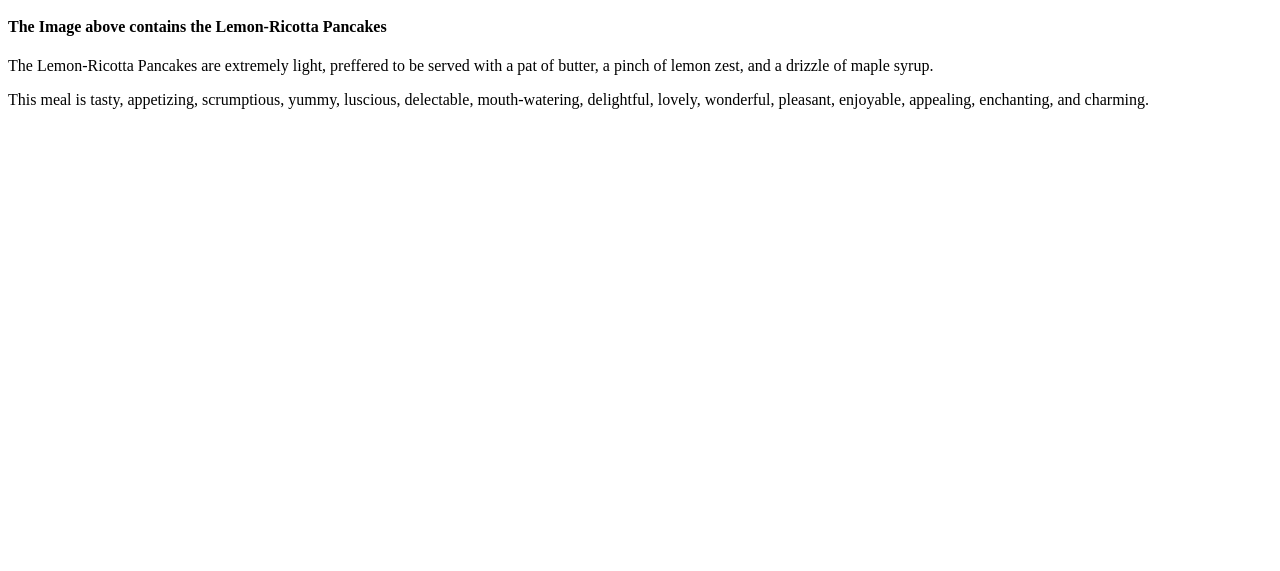
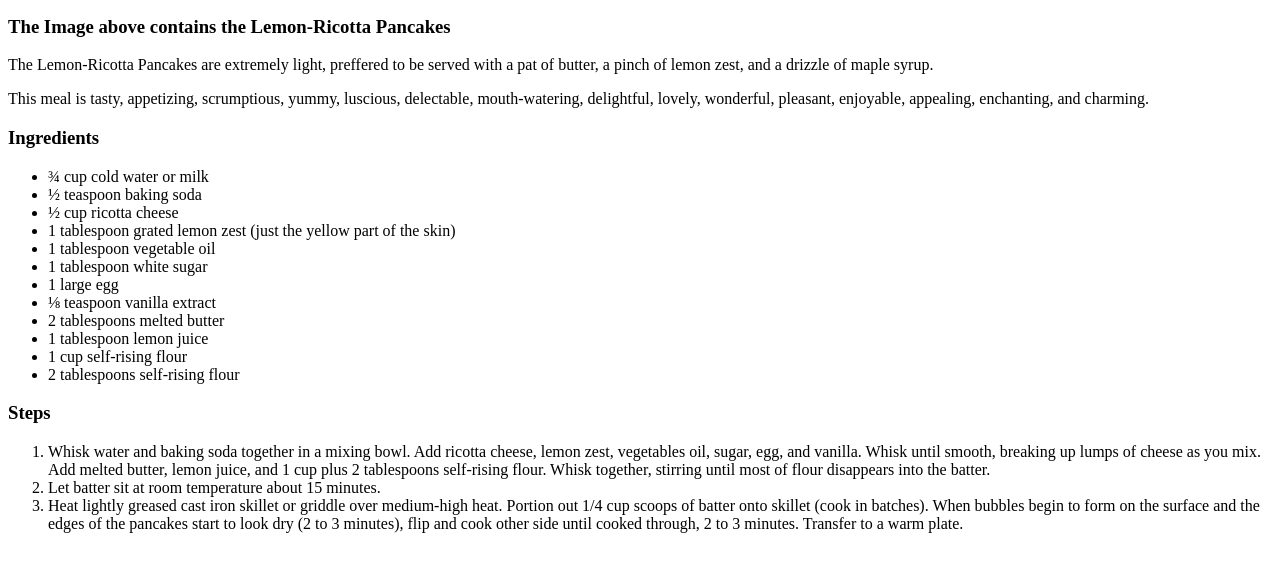
Before and after one commit to jaym9000/odin-recipes, a plain HTML site: page recipes/pancakes.html in a window 1280 px wide. Shown: the part 101-672 px from the top of the page. Drawn offline with Linux system fonts and the light colour scheme.

Commit message:
Pancake recipe finished

```diff
--- a/recipes/pancakes.html
+++ b/recipes/pancakes.html
@@ -14,7 +14,7 @@
       width="500"
       height="500"
     />
-    <h4>The Image above contains the Lemon-Ricotta Pancakes</h4>
+    <h3>The Image above contains the Lemon-Ricotta Pancakes</h3>
     <p>
       The Lemon-Ricotta Pancakes are extremely light, preffered to be served
       with a pat of butter, a pinch of lemon zest, and a drizzle of maple syrup.
@@ -24,5 +24,40 @@
       mouth-watering, delightful, lovely, wonderful, pleasant, enjoyable,
       appealing, enchanting, and charming.
     </p>
+
+    <h3>Ingredients</h3>
+    <ul>
+      <li>¾ cup cold water or milk</li>
+      <li>½ teaspoon baking soda</li>
+      <li>½ cup ricotta cheese</li>
+      <li>1 tablespoon grated lemon zest (just the yellow part of the skin)</li>
+      <li>1 tablespoon vegetable oil</li>
+      <li>1 tablespoon white sugar</li>
+      <li>1 large egg</li>
+      <li>⅛ teaspoon vanilla extract</li>
+      <li>2 tablespoons melted butter</li>
+      <li>1 tablespoon lemon juice</li>
+      <li>1 cup self-rising flour</li>
+      <li>2 tablespoons self-rising flour</li>
+    </ul>
+
+    <h3>Steps</h3>
+    <ol>
+      <li>
+        Whisk water and baking soda together in a mixing bowl. Add ricotta
+        cheese, lemon zest, vegetables oil, sugar, egg, and vanilla. Whisk until
+        smooth, breaking up lumps of cheese as you mix. Add melted butter, lemon
+        juice, and 1 cup plus 2 tablespoons self-rising flour. Whisk together,
+        stirring until most of flour disappears into the batter.
+      </li>
+      <li>Let batter sit at room temperature about 15 minutes.</li>
+      <li>
+        Heat lightly greased cast iron skillet or griddle over medium-high heat.
+        Portion out 1/4 cup scoops of batter onto skillet (cook in batches).
+        When bubbles begin to form on the surface and the edges of the pancakes
+        start to look dry (2 to 3 minutes), flip and cook other side until
+        cooked through, 2 to 3 minutes. Transfer to a warm plate.
+      </li>
+    </ol>
   </body>
 </html>
```
